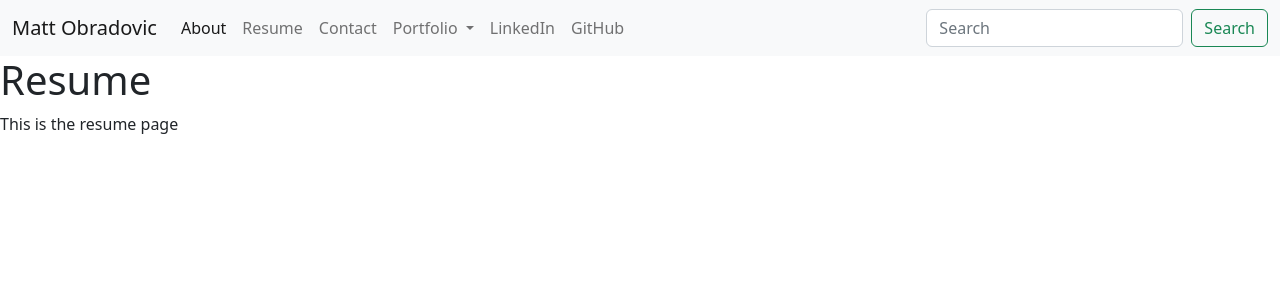
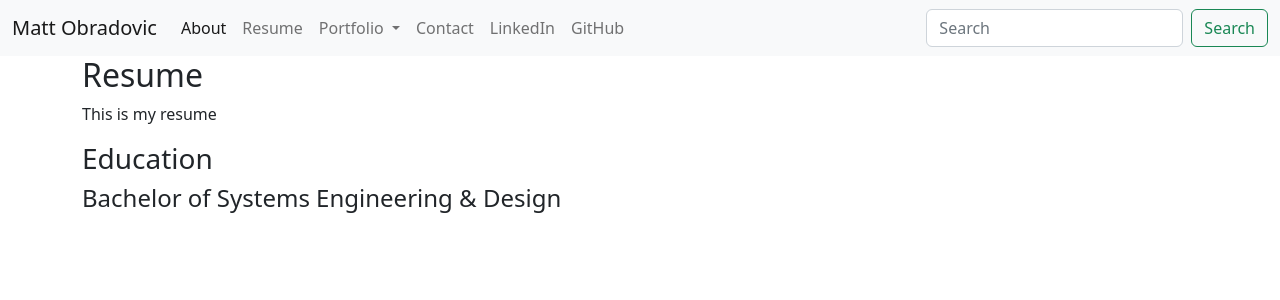
Before and after one commit to mattobrado/personal-website, a Flask app: page /resume in a window 1280 px wide. Shown: the top 300 px of the page. Run offline with Flask 2, Linux system fonts and the light colour scheme.

Commit message:
feat: stated importing resume

```diff
--- a/templates/base.html
+++ b/templates/base.html
@@ -21,9 +21,6 @@
             <li class="nav-item">
               <a class="nav-link" href="/resume">Resume</a>
             </li>
-            <li class="nav-item">
-              <a class="nav-link" href="/contact">Contact</a>
-            </li>
             <li class="nav-item dropdown">
               <a class="nav-link dropdown-toggle" href="#" id="navbarDropdown" role="button" data-bs-toggle="dropdown" aria-expanded="false">
                 Portfolio
@@ -33,6 +30,9 @@
                 <li><hr class="dropdown-divider"></li>
                 <li><a class="dropdown-item" href="/portfolio">Coming Soon</a></li>
               </ul>
+            </li>
+            <li class="nav-item">
+              <a class="nav-link" href="/contact">Contact</a>
             </li>
             <li class="nav-item">
               <a class="nav-link" href="https://www.linkedin.com/in/matt-obradovic/">LinkedIn</a>
--- a/templates/resume.html
+++ b/templates/resume.html
@@ -1,5 +1,21 @@
 {% extends 'base.html' %}
 {% block content %}
-<h1>Resume</h1>
-<p>This is the resume page</p>
+<section class="resume">
+  <div class="container">
+
+    <div class="section-title">
+      <h2>Resume</h2>
+      <p>This is my resume</p>
+    </div>
+
+    <div class="row">
+      <div class ="col-lg-6">
+        <h3 class="resume-section">Education</h3>
+        <div class="resume-item">
+          <h4>Bachelor of Systems Engineering & Design</h4>
+        </div>
+      </div>
+    </div>
+  </div>
+</section>
 {% endblock %}
```
